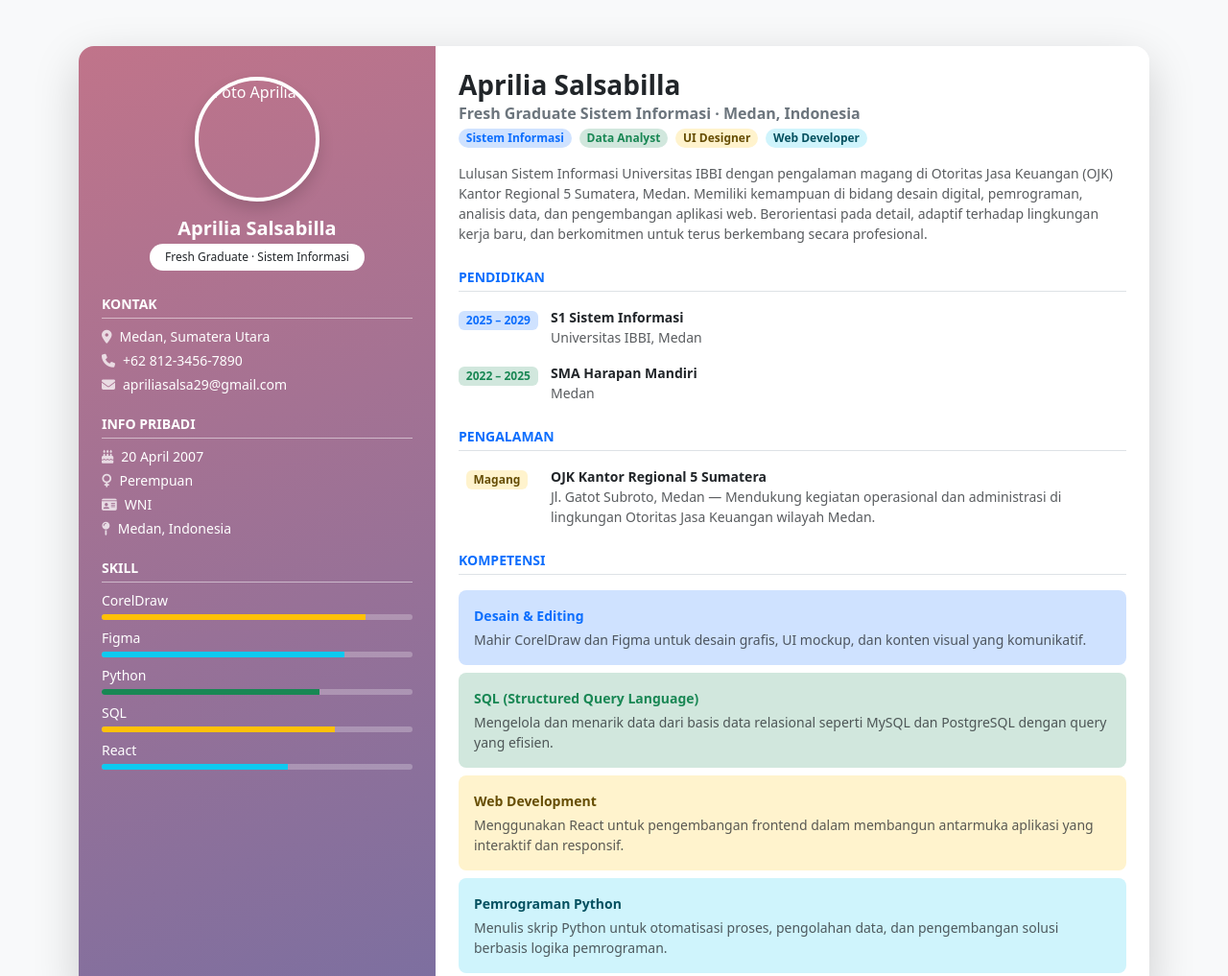
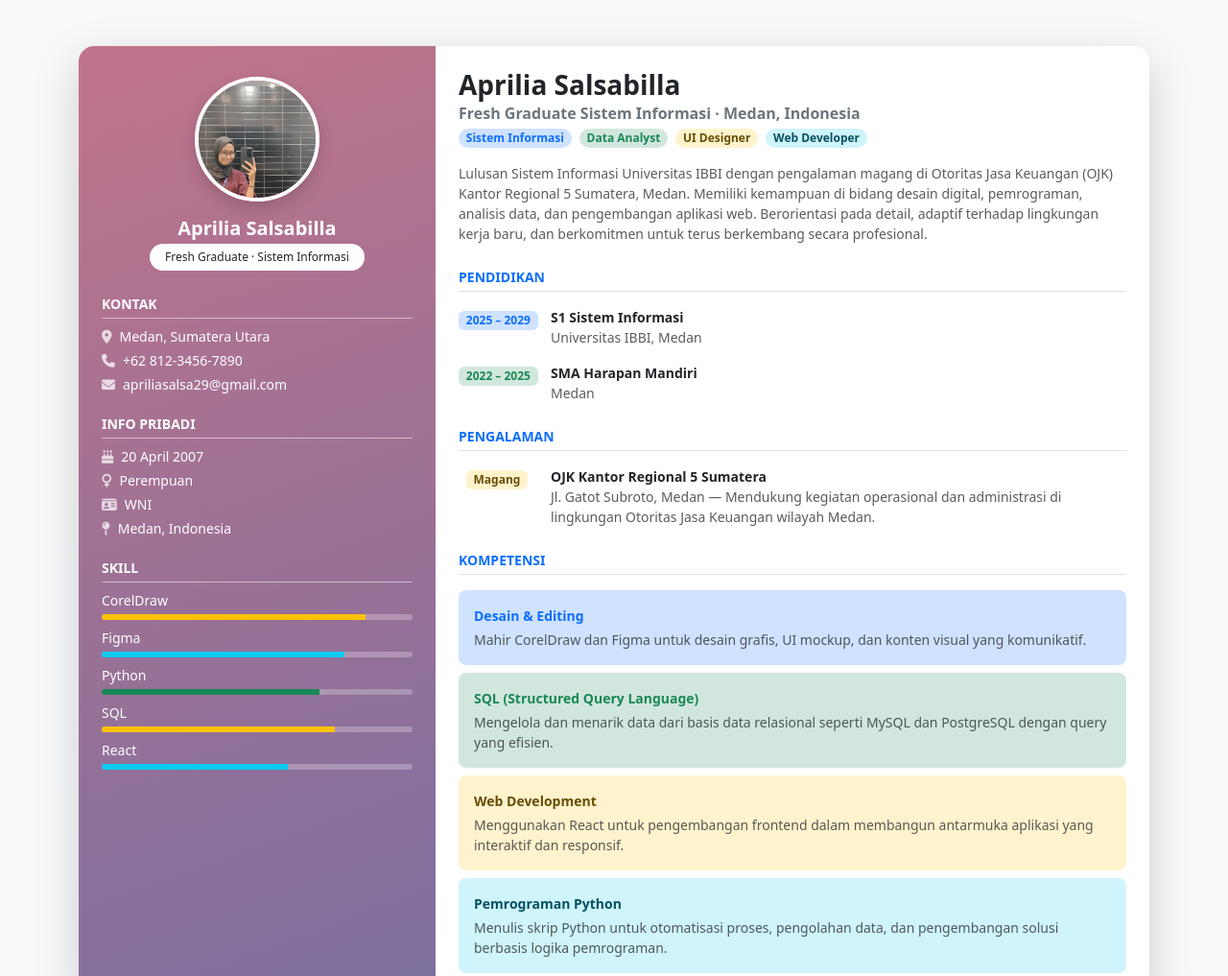
Before and after one commit to salsabillaaprilia125-design/biodata, a plain HTML site: page index.html in a window 1280 px wide. Shown: the top 1017 px of the page at 96% size. Drawn offline with nearby package versions, Linux system fonts and the light colour scheme.

Commit message:
Update index.html

```diff
--- a/index.html
+++ b/index.html
@@ -15,7 +15,7 @@
 
       <div class="col-md-4 p-4 d-flex flex-column align-items-center text-white" style="background: linear-gradient(160deg, #c0748a 0%, #7c6fa0 100%);">
 
-        <img src="poto/epril.jpeg" alt="Foto Aprilia"
+        <img src="epril.jpeg" alt="Foto Aprilia"
           class="rounded-circle border border-4 border-white shadow mb-3 mt-2"
           style="width:130px;height:130px;object-fit:cover;object-position:top;"
         />
```
